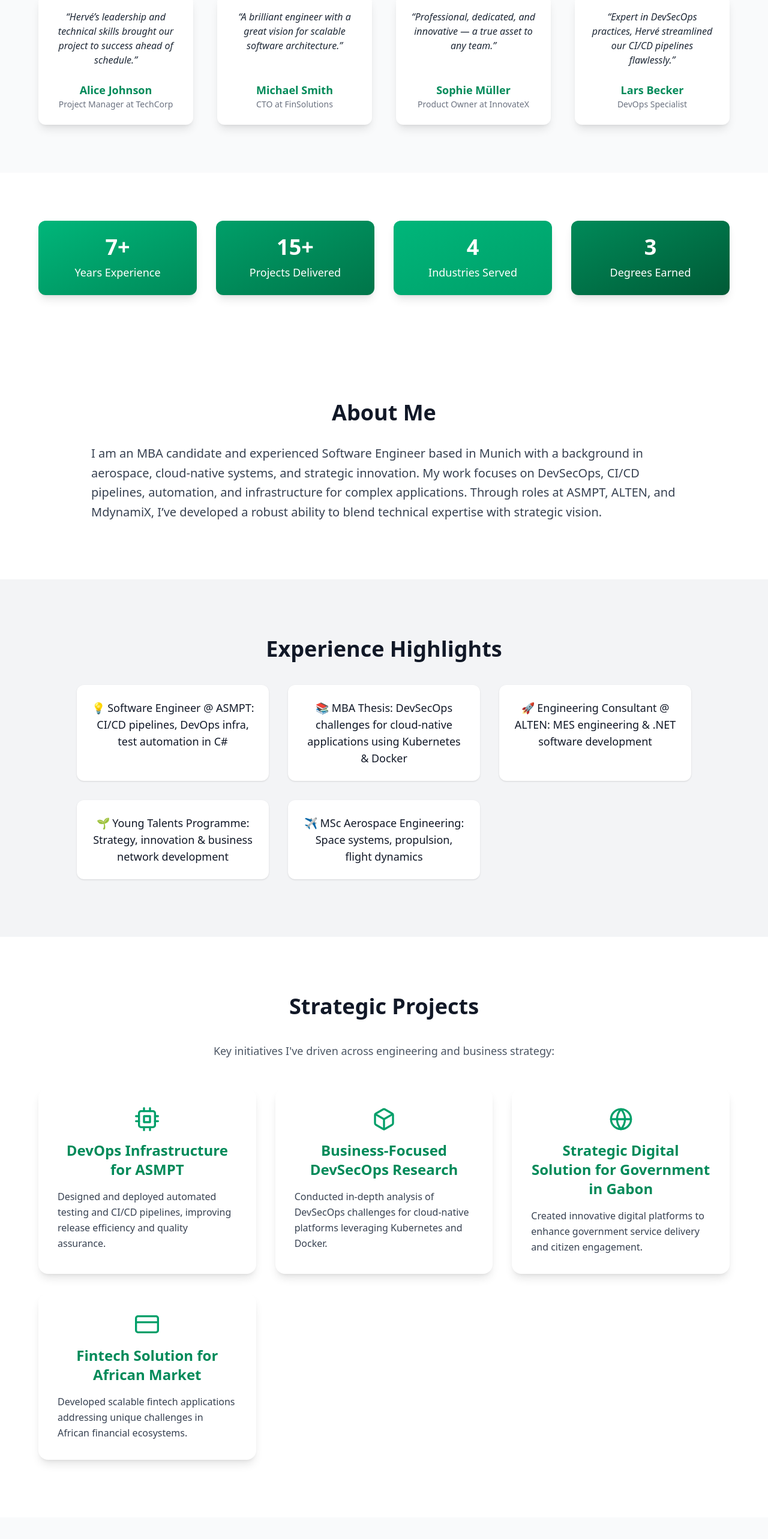
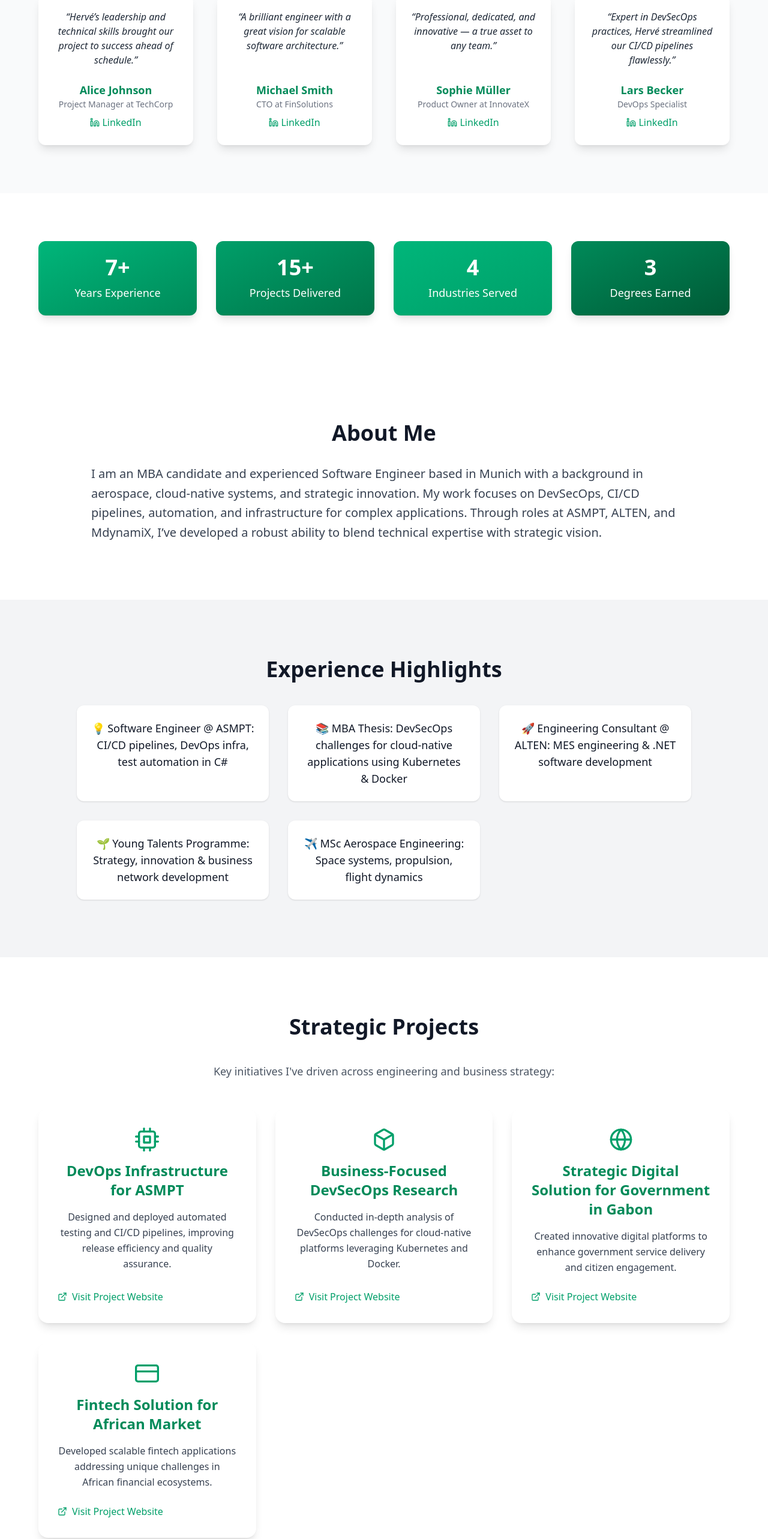
Before and after one commit to HerveStephane/portfolio, a React (Vite) app: page / in a window 1280 px wide. Shown: the part 860-3426 px from the top of the page at 60% size. Built offline with nearby package versions, Linux system fonts and the light colour scheme.

Commit message:
Add link to project

```diff
--- a/src/components/Projects.tsx
+++ b/src/components/Projects.tsx
@@ -1,5 +1,5 @@
 import { useTranslation } from 'react-i18next';
-import { FiCpu, FiBox, FiGlobe, FiCreditCard } from 'react-icons/fi';
+import { FiCpu, FiBox, FiGlobe, FiCreditCard, FiExternalLink } from 'react-icons/fi';
 
 function Projects() {
   const { t } = useTranslation();
@@ -14,6 +14,7 @@ function Projects() {
   const projects = t('projects.items', { returnObjects: true }) as {
     title: string;
     description: string;
+    webpage?: string;
   }[];
 
   return (
@@ -24,14 +25,25 @@ function Projects() {
           {t('projects.subheading')}
         </p>
         <div className="grid gap-8 sm:grid-cols-2 lg:grid-cols-3">
-          {projects.map(({ title, description }, idx) => (
+          {projects.map(({ title, description, webpage }, idx) => (
             <div
               key={idx}
-              className="bg-white rounded-2xl shadow-lg p-8 transition transform hover:-translate-y-2 hover:shadow-2xl duration-300 cursor-pointer"
+              className="bg-white rounded-2xl shadow-lg p-8 transition transform hover:-translate-y-2 hover:shadow-2xl duration-300 flex flex-col justify-between"
             >
               <div className="flex justify-center">{icons[idx]}</div>
               <h3 className="text-2xl font-semibold mb-4 text-blue-700">{title}</h3>
-              <p className="text-gray-700 leading-relaxed text-left">{description}</p>
+              <p className="text-gray-700 leading-relaxed mb-6">{description}</p>
+              {webpage && (
+                <a
+                  href={webpage}
+                  target="_blank"
+                  rel="noopener noreferrer"
+                  className="inline-flex items-center text-blue-600 hover:underline mt-auto"
+                >
+                  <FiExternalLink className="mr-2" />
+                  {t('projects.visitLink', 'Visit Project Website')}
+                </a>
+              )}
             </div>
           ))}
         </div>
--- a/src/components/Testimonials.tsx
+++ b/src/components/Testimonials.tsx
@@ -1,13 +1,14 @@
 import { useTranslation } from 'react-i18next';
+import { FiLinkedin } from 'react-icons/fi';
 
 function Testimonials() {
   const { t } = useTranslation();
 
-  // Get the array of testimonial persons from translation
   const persons = t('testimonials.persons', { returnObjects: true }) as Array<{
     name: string;
     role: string;
     feedback: string;
+    linkedin: string;
   }>;
 
   return (
@@ -17,7 +18,7 @@ function Testimonials() {
         <p className="text-lg text-gray-700 mb-12 max-w-3xl mx-auto">{t('testimonials.subheading')}</p>
 
         <div className="grid gap-10 sm:grid-cols-2 lg:grid-cols-4">
-          {persons.map(({ name, role, feedback }, index) => (
+          {persons.map(({ name, role, feedback, linkedin }, index) => (
             <div
               key={index}
               className="bg-white rounded-xl shadow-lg p-6 flex flex-col justify-between"
@@ -25,7 +26,19 @@ function Testimonials() {
               <p className="text-gray-800 italic mb-6">“{feedback}”</p>
               <div>
                 <h3 className="text-lg font-semibold text-blue-700">{name}</h3>
-                <p className="text-sm text-gray-500">{role}</p>
+                <p className="text-sm text-gray-500 mb-2">{role}</p>
+                {linkedin && (
+                  <a
+                    href={linkedin}
+                    target="_blank"
+                    rel="noopener noreferrer"
+                    aria-label={`${name} LinkedIn`}
+                    className="inline-flex items-center text-blue-600 hover:text-blue-800"
+                  >
+                    <FiLinkedin className="mr-1" />
+                    LinkedIn
+                  </a>
+                )}
               </div>
             </div>
           ))}
--- a/src/locale/de.json
+++ b/src/locale/de.json
@@ -35,23 +35,28 @@
   },
     "projects": {
     "heading": "Strategische Projekte",
+    "visitLink": "Projektwebseite besuchen",
     "subheading": "Schlüsselinitiativen, die ich in Technik und Geschäftsstrategie vorangetrieben habe:",
     "items": [
       {
         "title": "DevOps-Infrastruktur für ASMPT",
-        "description": "Entwicklung und Bereitstellung automatisierter Tests und CI/CD-Pipelines zur Verbesserung der Release-Effizienz und Qualitätssicherung."
+        "description": "Entwicklung und Bereitstellung automatisierter Tests und CI/CD-Pipelines zur Verbesserung der Release-Effizienz und Qualitätssicherung.",
+        "webpage": "https://example-ai.com"
       },
       {
         "title": "Geschäftsorientierte DevSecOps-Forschung",
-        "description": "Durchführung einer eingehenden Analyse der DevSecOps-Herausforderungen für cloudnative Plattformen mit Kubernetes und Docker."
+        "description": "Durchführung einer eingehenden Analyse der DevSecOps-Herausforderungen für cloudnative Plattformen mit Kubernetes und Docker.",
+        "webpage": "https://example-ai.com"
       },
       {
         "title": "Strategische digitale Lösung für die Regierung in Gabun",
-        "description": "Erstellung innovativer digitaler Plattformen zur Verbesserung der Regierungsdienste und Bürgerbeteiligung."
+        "description": "Erstellung innovativer digitaler Plattformen zur Verbesserung der Regierungsdienste und Bürgerbeteiligung.",
+        "webpage": "https://example-ai.com"
       },
       {
         "title": "Fintech-Lösung für den afrikanischen Markt",
-        "description": "Entwicklung skalierbarer Fintech-Anwendungen zur Bewältigung einzigartiger Herausforderungen in afrikanischen Finanzökosystemen."
+        "description": "Entwicklung skalierbarer Fintech-Anwendungen zur Bewältigung einzigartiger Herausforderungen in afrikanischen Finanzökosystemen.",
+        "webpage": "https://example-ai.com"
       }
     ]
   },
@@ -235,22 +240,26 @@
       {
         "name": "Alice Johnson",
         "role": "Projektleiterin bei TechCorp",
-        "feedback": "Hervés Führungsqualitäten und technische Fähigkeiten führten unser Projekt vorzeitig zum Erfolg."
+        "feedback": "Hervés Führungsqualitäten und technische Fähigkeiten führten unser Projekt vorzeitig zum Erfolg.",
+        "linkedin": "https://linkedin.com/in/janedoe"
       },
       {
         "name": "Michael Smith",
         "role": "CTO bei FinSolutions",
-        "feedback": "Ein brillanter Ingenieur mit großem Gespür für skalierbare Softwarearchitektur."
+        "feedback": "Ein brillanter Ingenieur mit großem Gespür für skalierbare Softwarearchitektur.",
+        "linkedin": "https://linkedin.com/in/janedoe"
       },
       {
         "name": "Sophie Müller",
         "role": "Product Owner bei InnovateX",
-        "feedback": "Professionell, engagiert und innovativ – eine echte Bereicherung für jedes Team."
+        "feedback": "Professionell, engagiert und innovativ – eine echte Bereicherung für jedes Team.",
+        "linkedin": "https://linkedin.com/in/janedoe"
       },
       {
         "name": "Lars Becker",
         "role": "DevOps Spezialist",
-        "feedback": "Experte für DevSecOps, Hervé hat unsere CI/CD-Pipelines makellos optimiert."
+        "feedback": "Experte für DevSecOps, Hervé hat unsere CI/CD-Pipelines makellos optimiert.",
+        "linkedin": "https://linkedin.com/in/janedoe"
       }
     ]
   },
--- a/src/locale/en.json
+++ b/src/locale/en.json
@@ -1,4 +1,5 @@
-{"hero": {
+{
+  "hero": {
     "name": "Hervé Stéphane Njanga Njafang",
     "tagline": {
       "mba": "Master of Science and MBA",
@@ -33,34 +34,51 @@
     ]
   },
   "projects": {
+    "visitLink": "Visit Project Website",
     "heading": "Strategic Projects",
     "subheading": "Key initiatives I've driven across engineering and business strategy:",
     "items": [
       {
         "title": "DevOps Infrastructure for ASMPT",
-        "description": "Designed and deployed automated testing and CI/CD pipelines, improving release efficiency and quality assurance."
+        "description": "Designed and deployed automated testing and CI/CD pipelines, improving release efficiency and quality assurance.",
+        "webpage": "https://example-ai.com"
       },
       {
         "title": "Business-Focused DevSecOps Research",
-        "description": "Conducted in-depth analysis of DevSecOps challenges for cloud-native platforms leveraging Kubernetes and Docker."
+        "description": "Conducted in-depth analysis of DevSecOps challenges for cloud-native platforms leveraging Kubernetes and Docker.",
+        "webpage": "https://example-ai.com"
       },
       {
         "title": "Strategic Digital Solution for Government in Gabon",
-        "description": "Created innovative digital platforms to enhance government service delivery and citizen engagement."
+        "description": "Created innovative digital platforms to enhance government service delivery and citizen engagement.",
+        "webpage": "https://example-ai.com"
       },
       {
         "title": "Fintech Solution for African Market",
-        "description": "Developed scalable fintech applications addressing unique challenges in African financial ecosystems."
+        "description": "Developed scalable fintech applications addressing unique challenges in African financial ecosystems.",
+        "webpage": "https://example-ai.com"
       }
     ]
   },
   "analytics": {
     "heading": "Analytics & KPIs",
     "items": [
-      { "label": "Projects Delivered", "value": "15+" },
-      { "label": "Years Experience", "value": "7+" },
-      { "label": "Cross-Functional Teams", "value": "10+" },
-      { "label": "Strategic Impact", "value": "Ongoing" }
+      {
+        "label": "Projects Delivered",
+        "value": "15+"
+      },
+      {
+        "label": "Years Experience",
+        "value": "7+"
+      },
+      {
+        "label": "Cross-Functional Teams",
+        "value": "10+"
+      },
+      {
+        "label": "Strategic Impact",
+        "value": "Ongoing"
+      }
     ]
   },
   "education": {
@@ -90,7 +108,9 @@
           "Propulsion Systems for Spacecraft",
           "Space Systems Design"
         ],
-        "skills": ["Business Strategy"]
+        "skills": [
+          "Business Strategy"
+        ]
       },
       {
         "institution": "Technische Hochschule Mannheim",
@@ -234,22 +254,26 @@
       {
         "name": "Alice Johnson",
         "role": "Project Manager at TechCorp",
-        "feedback": "Hervé’s leadership and technical skills brought our project to success ahead of schedule."
+        "feedback": "Hervé’s leadership and technical skills brought our project to success ahead of schedule.",
+        "linkedin": "https://linkedin.com/in/janedoe"
       },
       {
         "name": "Michael Smith",
         "role": "CTO at FinSolutions",
-        "feedback": "A brilliant engineer with a great vision for scalable software architecture."
+        "feedback": "A brilliant engineer with a great vision for scalable software architecture.",
+        "linkedin": "https://linkedin.com/in/janedoe"
       },
       {
         "name": "Sophie Müller",
         "role": "Product Owner at InnovateX",
-        "feedback": "Professional, dedicated, and innovative — a true asset to any team."
+        "feedback": "Professional, dedicated, and innovative — a true asset to any team.",
+        "linkedin": "https://linkedin.com/in/janedoe"
       },
       {
         "name": "Lars Becker",
         "role": "DevOps Specialist",
-        "feedback": "Expert in DevSecOps practices, Hervé streamlined our CI/CD pipelines flawlessly."
+        "feedback": "Expert in DevSecOps practices, Hervé streamlined our CI/CD pipelines flawlessly.",
+        "linkedin": "https://linkedin.com/in/janedoe"
       }
     ]
   },
@@ -259,5 +283,4 @@
     "testimonials": "Testimonials",
     "contact": "Contact"
   }
-
 }
```
Also changed, not shown: src/components/Skills.tsx (+8 -13 lines). Lines whose indentation alone changed are shown as unchanged.
